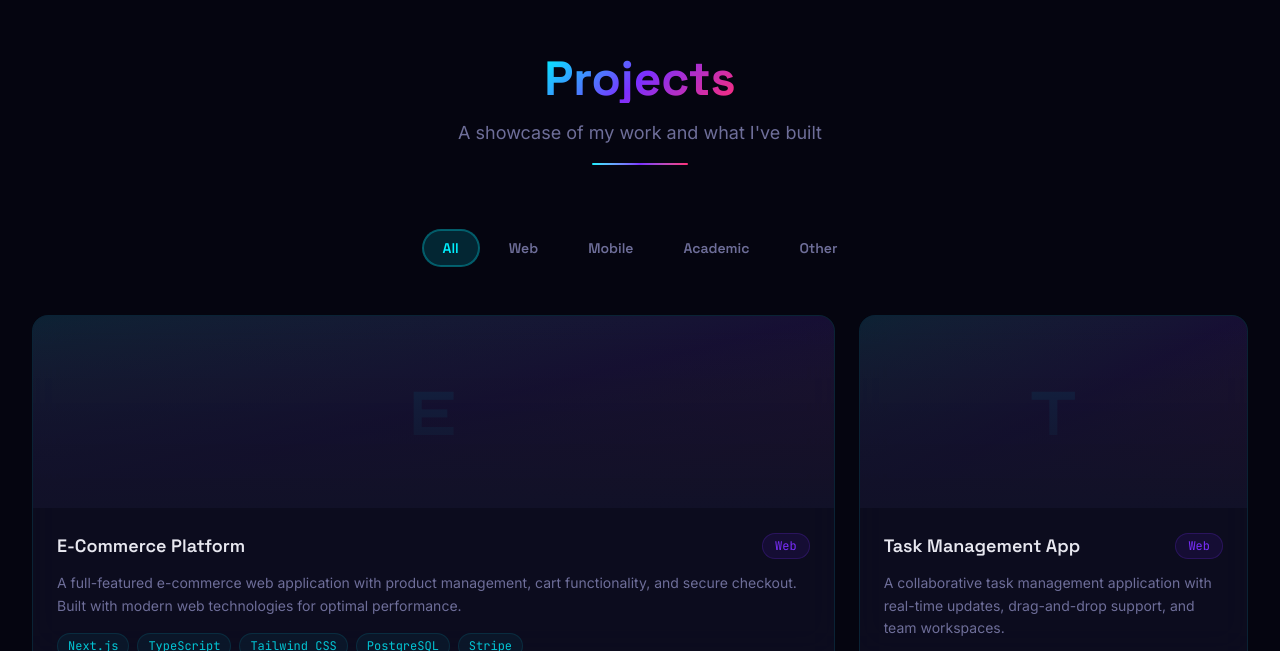
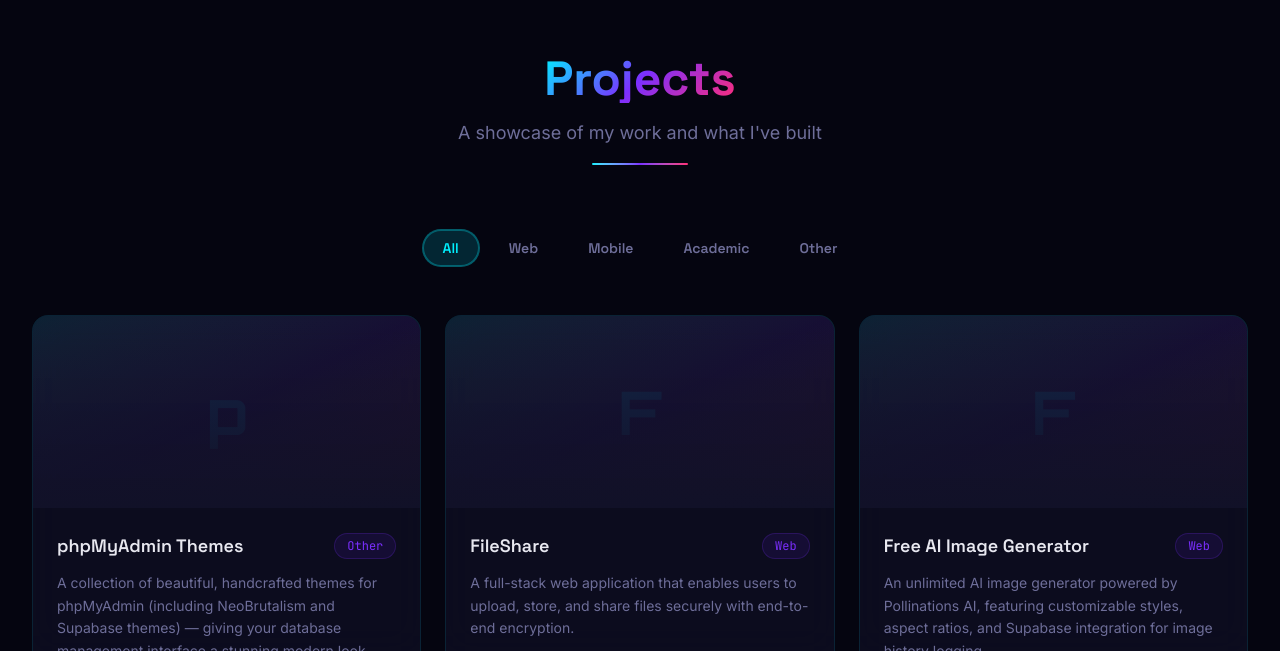
Before and after one commit to dumindu2041329/my-portfolio, a Next.js app: page / in a window 1280 px wide. Shown: the part 3457-4108 px from the top of the page. Built offline with nearby package versions, Linux system fonts and the light colour scheme.

Commit message:
feat: Implement initial portfolio structure with global layout, About section, and project data.

```diff
--- a/app/layout.tsx
+++ b/app/layout.tsx
@@ -64,6 +64,7 @@
     <html
       lang="en"
       className={`${orbitron.variable} ${spaceGrotesk.variable} ${inter.variable} ${jetbrainsMono.variable} antialiased`}
+      suppressHydrationWarning
     >
       <body className="min-h-screen bg-base text-text-primary">
         <a href="#main-content" className="skip-link">
--- a/components/sections/About.tsx
+++ b/components/sections/About.tsx
@@ -7,10 +7,9 @@
 import SectionHeading from "@/components/ui/SectionHeading";
 
 const stats = [
-  { label: "Projects Completed", value: 10 },
-  { label: "Technologies Known", value: 15 },
-  { label: "Certifications Earned", value: 5 },
-  { label: "Years Learning", value: 3 },
+  { label: "Projects Completed", value: 6 },
+  { label: "Technologies Known", value: 10 },
+  { label: "Years Learning", value: 2 },
 ];
 
 function AnimatedCounter({ value, inView }: { value: number; inView: boolean }) {
@@ -78,6 +77,7 @@
                     src="/profile.png"
                     alt="Dumindu Damsara"
                     fill
+                    sizes="(max-width: 768px) 100vw, (max-width: 1200px) 50vw, 33vw"
                     className="object-cover"
                     priority
                   />
@@ -125,7 +125,7 @@
         </div>
 
         {/* Stat cards */}
-        <div className="grid grid-cols-2 md:grid-cols-4 gap-4 md:gap-6 mt-16 md:mt-20">
+        <div className="flex flex-wrap justify-center gap-4 md:gap-8 mt-16 md:mt-20">
           {stats.map((stat, index) => (
             <motion.div
               key={stat.label}
@@ -133,7 +133,7 @@
               whileInView={{ opacity: 1, y: 0 }}
               viewport={{ once: true }}
               transition={{ duration: 0.5, delay: index * 0.1 }}
-              className="glass rounded-2xl p-6 text-center neon-border hover:glow-cyan transition-all duration-300"
+              className="glass rounded-2xl p-6 text-center neon-border hover:glow-cyan transition-all duration-300 min-w-[150px] md:min-w-[200px]"
             >
               <AnimatedCounter value={stat.value} inView={inView} />
               <p className="text-text-muted text-sm mt-2 font-heading">
--- a/data/projects.ts
+++ b/data/projects.ts
@@ -12,62 +12,54 @@
 
 export const projects: Project[] = [
   {
-    id: "1",
-    title: "E-Commerce Platform",
-    description:
-      "A full-featured e-commerce web application with product management, cart functionality, and secure checkout. Built with modern web technologies for optimal performance.",
-    techStack: ["Next.js", "TypeScript", "Tailwind CSS", "PostgreSQL", "Stripe"],
-    type: "Web",
-    liveUrl: "https://example.com",
-    githubUrl: "https://github.com",
-    featured: true,
+    id: "phpmyadmin-themes",
+    title: "phpMyAdmin Themes",
+    description: "A collection of beautiful, handcrafted themes for phpMyAdmin (including NeoBrutalism and Supabase themes) — giving your database management interface a stunning modern look.",
+    techStack: ["CSS", "SCSS", "UI Design"],
+    type: "Other",
+    githubUrl: "https://github.com/dumindu2041329/phpmyadmin-themes",
   },
   {
-    id: "2",
-    title: "Task Management App",
-    description:
-      "A collaborative task management application with real-time updates, drag-and-drop support, and team workspaces.",
-    techStack: ["React", "Node.js", "Socket.io", "MongoDB"],
+    id: "file-share",
+    title: "FileShare",
+    description: "A full-stack web application that enables users to upload, store, and share files securely with end-to-end encryption.",
+    techStack: ["React", "TypeScript", "Node.js", "Express"],
     type: "Web",
-    githubUrl: "https://github.com",
+    githubUrl: "https://github.com/dumindu2041329/file-share",
+    liveUrl: "https://file-share-puce.vercel.app",
   },
   {
-    id: "3",
-    title: "Weather Dashboard",
-    description:
-      "A Python-based weather application that fetches real-time weather data and displays forecasts with interactive charts.",
-    techStack: ["Python", "Flask", "OpenWeather API", "Chart.js"],
+    id: "Image-Generator",
+    title: "Free AI Image Generator",
+    description: "An unlimited AI image generator powered by Pollinations AI, featuring customizable styles, aspect ratios, and Supabase integration for image history logging.",
+    techStack: ["React", "TypeScript", "Vite", "Tailwind CSS", "Supabase"],
     type: "Web",
-    liveUrl: "https://example.com",
-    githubUrl: "https://github.com",
+    githubUrl: "https://github.com/dumindu2041329/Image-Generator",
+    liveUrl: "https://image-generator-silk-mu.vercel.app",
   },
   {
-    id: "4",
-    title: "Student Management System",
-    description:
-      "An academic project for managing student records, grades, and course registrations with role-based access for students, lecturers, and admins.",
-    techStack: ["PHP", "MySQL", "Bootstrap", "jQuery"],
-    type: "Academic",
-    githubUrl: "https://github.com",
-    featured: true,
+    id: "stripe-payment",
+    title: "Stripe Payment Integration",
+    description: "A full-stack application demonstrating secure Stripe payment integration for digital products like PDF downloads.",
+    techStack: ["React", "TypeScript", "Vite", "Tailwind CSS", "Express.js", "Stripe API"],
+    type: "Web",
+    githubUrl: "https://github.com/dumindu2041329/stripe-payment",
+    liveUrl: "https://stripe-payment-seven-beta.vercel.app",
   },
   {
-    id: "5",
-    title: "Fitness Tracker Mobile App",
-    description:
-      "A cross-platform mobile app for tracking workouts, calories, and health metrics with personalized recommendations.",
-    techStack: ["React Native", "Firebase", "Expo"],
-    type: "Mobile",
-    githubUrl: "https://github.com",
+    id: "grilli-restaurant",
+    title: "Grilli - Restaurant HTML Template",
+    description: "A 1st-semester individual project. Grilli is an amazing and delicious restaurant HTML template featuring a modern design with menus, a chefs section, booking requests, and more.",
+    techStack: ["HTML", "CSS", "JavaScript"],
+    type: "Academic",
+    githubUrl: "https://github.com/dumindu2041329/grilli-restaurant",
   },
   {
-    id: "6",
-    title: "<Dumindu Damsara/> Website",
-    description:
-      "A personal portfolio website showcasing projects, skills, and certifications with a futuristic dark-themed design.",
-    techStack: ["Next.js", "TypeScript", "Tailwind CSS", "Framer Motion"],
-    type: "Web",
-    liveUrl: "https://example.com",
-    githubUrl: "https://github.com",
-  },
+    id: "ubisoft-store",
+    title: "Ubisoft Store Clone",
+    description: "A frontend mockup/clone of the Ubisoft International Store. This static website replicates the look and feel of the official Ubisoft digital storefront, featuring detailed navigation menus, promotional banners, game catalogs, and responsive layouts.",
+    techStack: ["HTML", "CSS", "JavaScript"],
+    type: "Academic",
+    githubUrl: "https://github.com/dumindu2041329/ubisoft-store",
+  }
 ];
```
